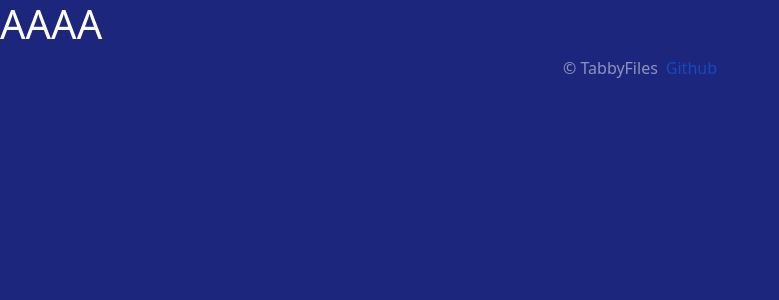
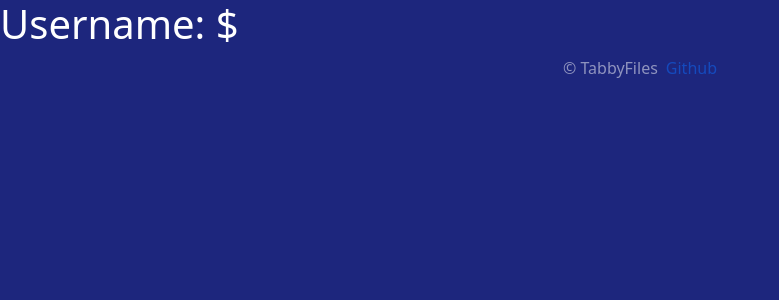
Before and after one commit to GoksiOrg/TabbyFiles, a React app in the folder frontend/: page / in a window 1280 px wide. Shown: the top 300 px of the page, without its empty margins (0-779 px from the left). Built offline with nearby package versions, Linux system fonts and the light colour scheme; the HTML template or start-up script is replaced by a standard one.

Commit message:
Setting state trough window variable

```diff
--- a/frontend/src/App.tsx
+++ b/frontend/src/App.tsx
@@ -6,9 +6,23 @@ import TabbyFooter from './components/TabbyFooter.tsx';
 import MainRouter from './routers/MainRouter.tsx';
 import { ErrorBoundary } from 'react-error-boundary';
 import GlobalError from './components/GlobalError.tsx';
-import NotFound from './components/NotFound.tsx';
+import NotFound from './pages/NotFound.tsx';
+import { useDispatch, useSelector } from 'react-redux';
+import { RootState } from './state/store.ts';
+import { setUser } from './state/user/actions/slice/userSlice.ts';
+import { TabbyUser } from './state/user';
+
+interface ExtendedWindow extends Window {
+    user?: TabbyUser;
+}
 
 export default function App() {
+    const { user } = window as ExtendedWindow;
+    const userId = useSelector((state: RootState) => state.user.user.id);
+    if (user !== undefined && userId === -1) {
+        const dispatch = useDispatch();
+        dispatch(setUser(user));
+    }
     return (
         <div className='mx-auto w-auto'>
             <BrowserRouter>
--- a/frontend/src/routers/MainRouter.tsx
+++ b/frontend/src/routers/MainRouter.tsx
@@ -1,3 +1,7 @@
+import { useSelector } from 'react-redux';
+import { RootState } from '../state/store.ts';
+
 export default function MainRouter() {
-    return <h1>AAAA</h1>;
+    const username = useSelector((state: RootState) => state.user.user);
+    return <h1>Username: ${username.username}</h1>;
 }
```
